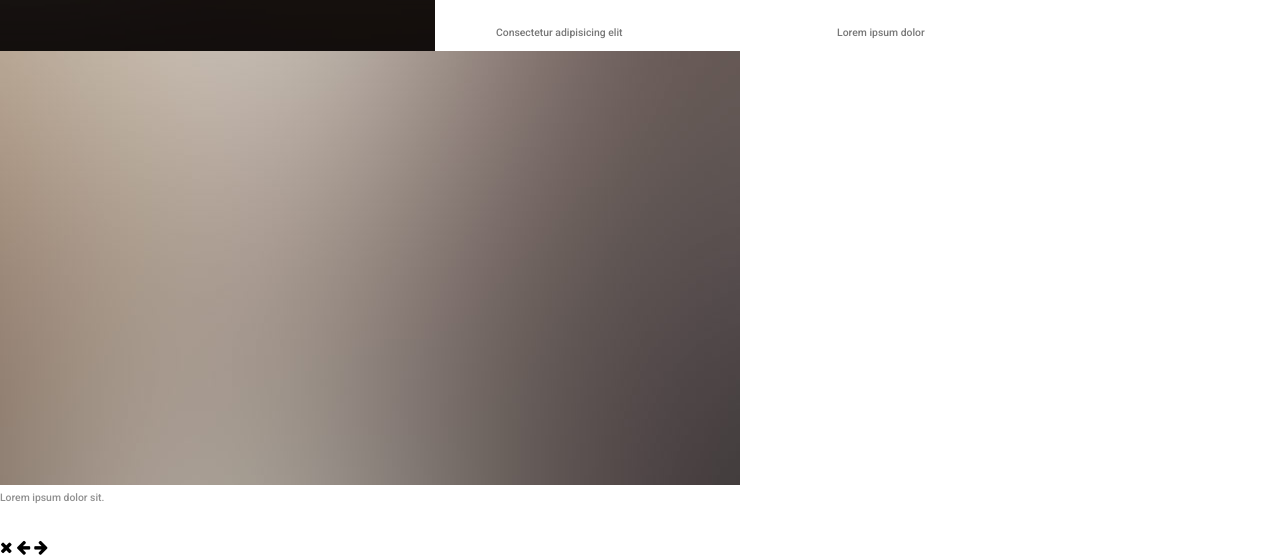
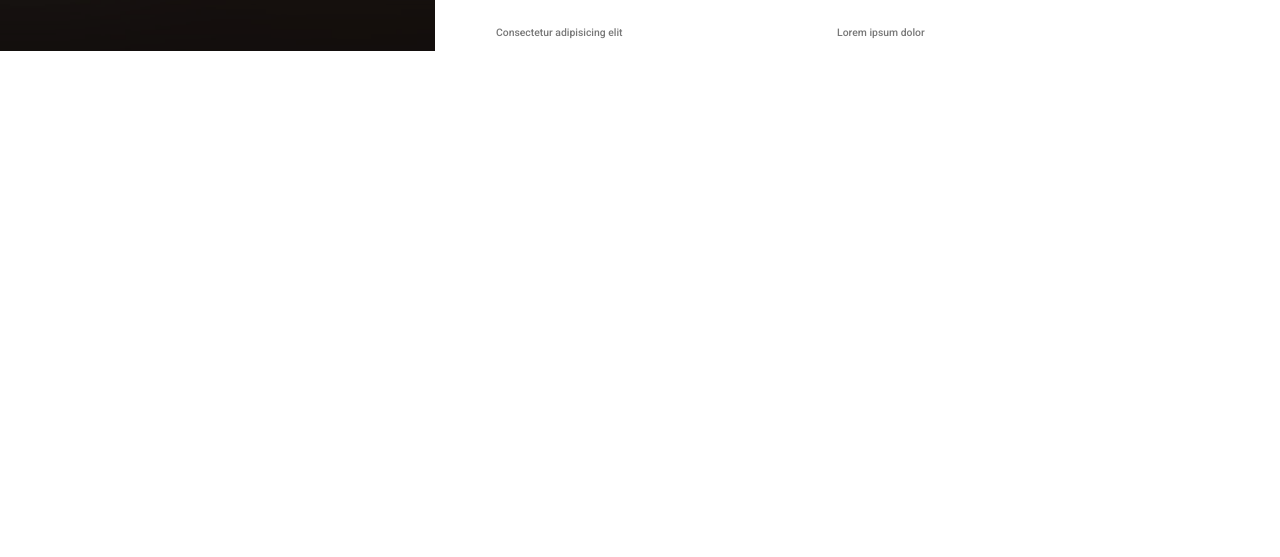
Before and after one commit to debasisghosh485/debasisghosh485.github.io, a plain HTML site: page index.html in a window 1280 px wide. Shown: the part 749-1306 px from the top of the page. After the commit the page ends 800 px from the top, so only its background shows below. Drawn offline with Linux system fonts and the light colour scheme.

Commit message:
Update index.html

```diff
--- a/index.html
+++ b/index.html
@@ -341,18 +341,6 @@
 		</div>
 
 	</div>
-	<div class="Modal" id="modal_dialog">
-
-		<div class="Content">
-
-			<img class="Image" src="images/fulls/01.jpg"></img>
-			<div class="Description TextP">Lorem ipsum dolor sit.</div>
-			<i class="fa fa-close Close"></i>
-			<i class="fa fa-arrow-left Left"></i>
-			<i class="fa fa-arrow-right Right"></i>
-		</div>
-
-	</div>
 
 </body>
 </html>
```
